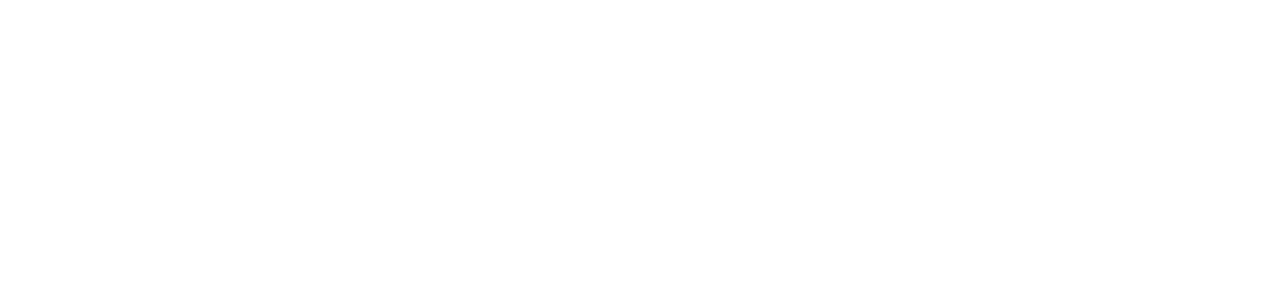
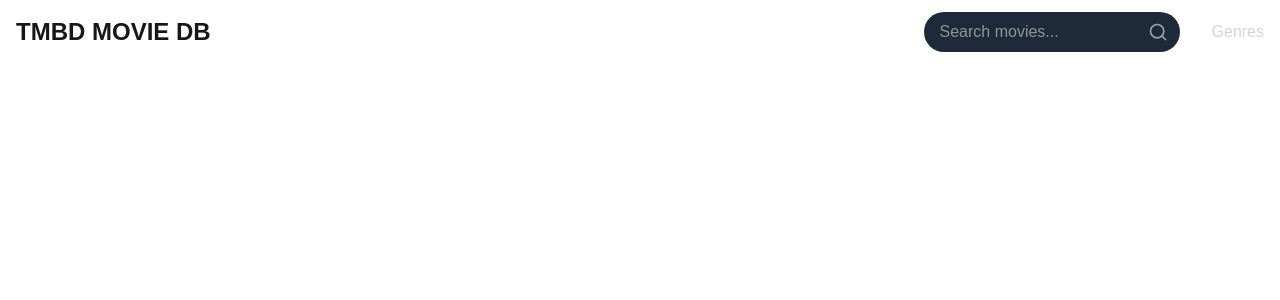
Before and after one commit to sumendra-manandhar/tmdb-movie-db, a Next.js app: page / in a window 1280 px wide. Shown: the top 300 px of the page. Built offline with nearby package versions, Linux system fonts and the light colour scheme.

Commit message:
Navbar created

```diff
--- a/src/app/page.tsx
+++ b/src/app/page.tsx
@@ -1,7 +1,10 @@
+import Navbar from "@/components/navbar";
 import Image from "next/image";
 
 export default function Home() {
   return (
-  <></>
+    <main className="min-h-screen">
+  <Navbar/>
+    </main>
   );
 }
--- a/src/components/navbar.tsx
+++ b/src/components/navbar.tsx
@@ -1,11 +1,102 @@
-import React from 'react'
+"use client"
 
-const Navbar = () => {
+import { useState, type FormEvent } from "react"
+import { useRouter } from "next/navigation"
+import Link from "next/link"
+import { Search, Menu, X } from "lucide-react"
+
+export default function Navbar() {
+  const [isOpen, setIsOpen] = useState(false)
+  const [searchQuery, setSearchQuery] = useState("")
+  const router = useRouter()
+
+  const handleSearch = (e: FormEvent) => {
+    e.preventDefault()
+    if (searchQuery.trim()) {
+      router.push(`/search?q=${encodeURIComponent(searchQuery.trim())}`)
+      setSearchQuery("")
+      setIsOpen(false)
+    }
+  }
+
+  const genres = ["Action", "Comedy", "Drama", "Horror", "Romance", "Sci-Fi", "Thriller"]
+
   return (
-    <div>
+    <nav className="fixed w-full z-50 nav-blur">
+      <div className="max-w-7xl mx-auto px-4">
+        <div className="flex items-center justify-between h-16">
+          <Link href="/" className="text-2xl font-bold text-primary">
+            TMBD MOVIE DB
+          </Link>
 
-    </div>
+          {/* Desktop Menu */}
+          <div className="hidden md:flex items-center space-x-8">
+            <form onSubmit={handleSearch} className="relative">
+              <input
+                type="text"
+                placeholder="Search movies..."
+                className="bg-gray-800 text-white px-4 py-2 rounded-full w-64 focus:outline-none focus:ring-2 focus:ring-primary"
+                value={searchQuery}
+                onChange={(e) => setSearchQuery(e.target.value)}
+              />
+              <button type="submit" className="absolute right-3 top-2.5 text-gray-400 hover:text-white">
+                <Search className="w-5 h-5" />
+              </button>
+            </form>
+
+            <div className="relative group">
+              <button className="text-gray-300 hover:text-white">Genres</button>
+              <div className="absolute left-0 mt-2 w-48 rounded-md shadow-lg bg-gray-800 ring-1 ring-black ring-opacity-5 opacity-0 invisible group-hover:opacity-100 group-hover:visible transition-all duration-200">
+                <div className="py-1">
+                  {genres.map((genre) => (
+                    <Link
+                      key={genre}
+                      href={`/genre/${genre.toLowerCase()}`}
+                      className="block px-4 py-2 text-sm text-gray-300 hover:bg-gray-700"
+                    >
+                      {genre}
+                    </Link>
+                  ))}
+                </div>
+              </div>
+            </div>
+          </div>
+
+          {/* Mobile menu button */}
+          <button className="md:hidden text-gray-300 hover:text-white" onClick={() => setIsOpen(!isOpen)}>
+            {isOpen ? <X className="h-6 w-6" /> : <Menu className="h-6 w-6" />}
+          </button>
+        </div>
+
+        {/* Mobile menu */}
+        {isOpen && (
+          <div className="md:hidden">
+            <div className="px-2 pt-2 pb-3 space-y-1">
+              <form onSubmit={handleSearch} className="relative mb-4">
+                <input
+                  type="text"
+                  placeholder="Search movies..."
+                  className="bg-gray-800 text-white px-4 py-2 rounded-full w-full focus:outline-none focus:ring-2 focus:ring-primary"
+                  value={searchQuery}
+                  onChange={(e) => setSearchQuery(e.target.value)}
+                />
+                <button type="submit" className="absolute right-3 top-2.5 text-gray-400 hover:text-white">
+                  <Search className="w-5 h-5" />
+                </button>
+              </form>
+              {genres.map((genre) => (
+                <Link
+                  key={genre}
+                  href={`/genre/${genre.toLowerCase()}`}
+                  className="block px-3 py-2 rounded-md text-base font-medium text-gray-300 hover:text-white hover:bg-gray-700"
+                >
+                  {genre}
+                </Link>
+              ))}
+            </div>
+          </div>
+        )}
+      </div>
+    </nav>
   )
 }
-
-export default Navbar
```
